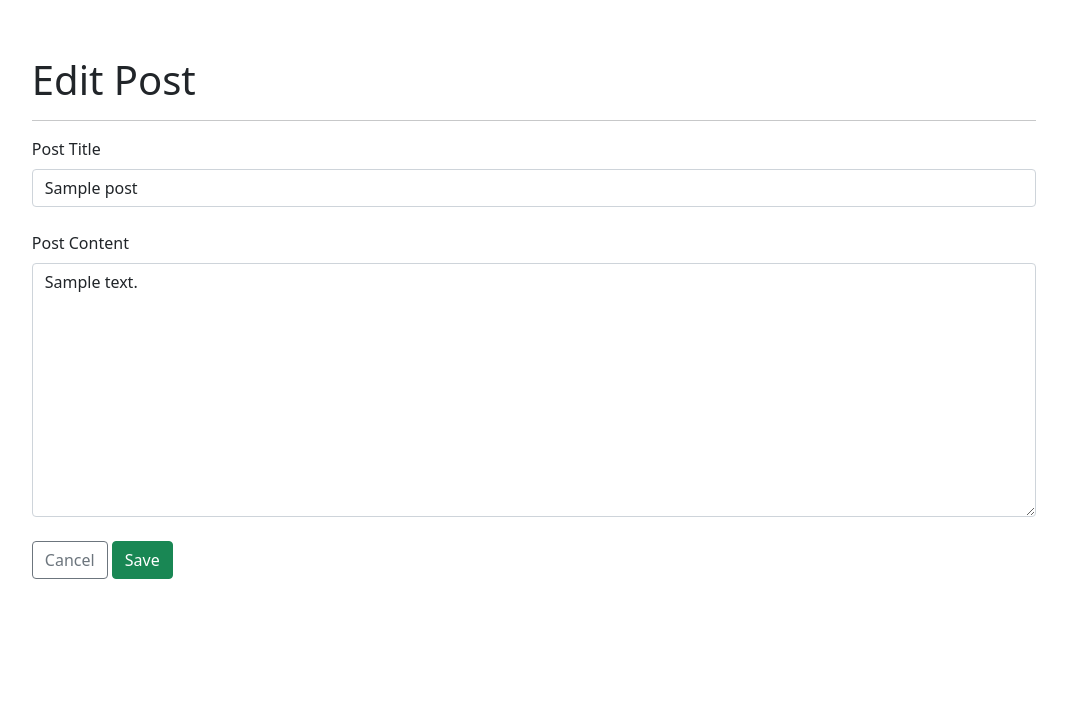
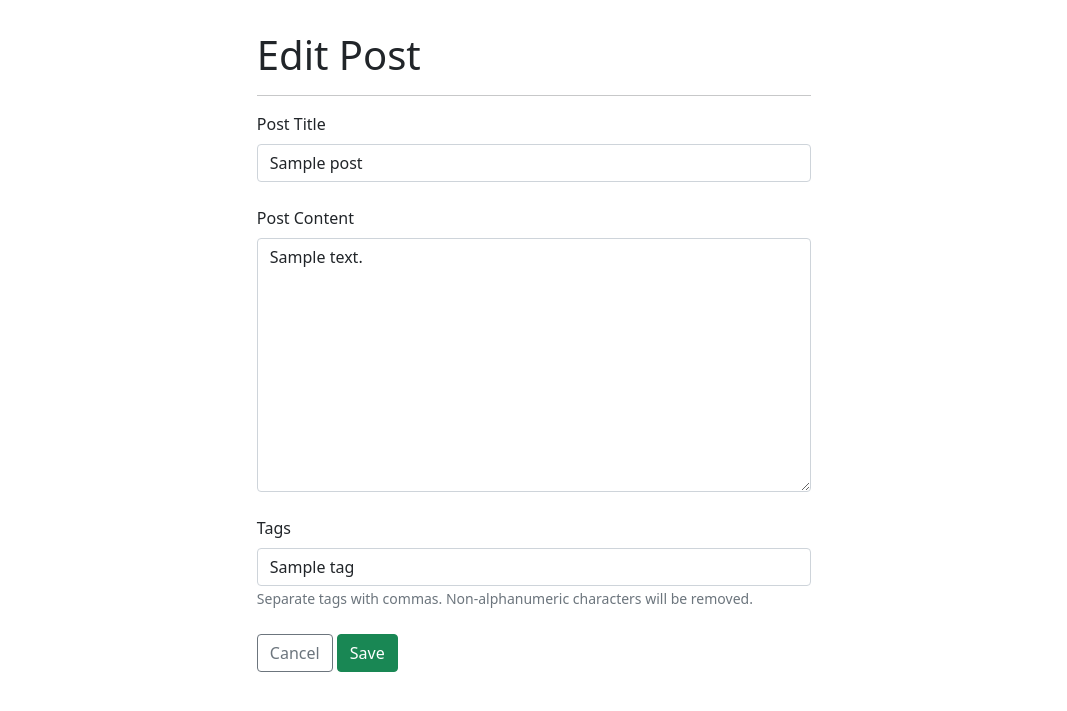
Before and after one commit to Woozical/sprinboard-23.1, a Flask app: page /posts/1/edit in a window 1280 px wide. Shown: the part 56-767 px from the top of the page, without its empty margins (106-1173 px from the left). Run offline with Flask 2, Linux system fonts and the light colour scheme; tables that the repository leaves empty hold one stand-in row (values such as "Sample post").

Commit message:
tag editing on posts

```diff
--- a/app.py
+++ b/app.py
@@ -2,6 +2,10 @@
 
 from flask import Flask, redirect, render_template, request, flash, session
 from models import db, connect_db, User, DEFAULT_IMG_URL, Post, Tag, PostTag
+
+FORBIDDEN_TAG_CHARS = [
+    "!","@",'#','$','%','^','('
+]
 
 app = Flask(__name__)
 app.config['SECRET_KEY'] = 'YOUR_KEY_HERE'
@@ -83,12 +87,12 @@ def submit_delete_user(user_id):
 
 @app.route('/posts/<int:post_id>')
 def post_view(post_id):
-    post = Post.query.get(post_id)
+    post = Post.query.get_or_404(post_id)
     return render_template('post.html', post=post)
 
 @app.route('/users/<int:user_id>/posts/new', methods=['GET'])
 def create_post_view(user_id):
-    user = User.query.get(user_id)
+    user = User.query.get_or_404(user_id)
     saved_content = session.get('FAILED_POST_CONTENT', '')
     saved_title = session.get('FAILED_POST_TITLE', '')
 
@@ -102,17 +106,13 @@ def submit_post_form(user_id):
     if title and content:
         new_post = Post(title=title, content=content, poster_id=user_id)
 
-
         if request.form['post-tags']:
-            # Split and clean whitespace off tags
-            tag_list = request.form['post-tags'].split(',')
-            for i in range(len(tag_list)):
-                tag_list[i] = " ".join(tag_list[i].split())
+            # Clean input
+            tag_list = trim_tag_input_string(request.form['post-tags'])
 
             # Append Tags to the Post object
-            for tag in create_tags(list(set(tag_list))):
+            for tag in create_tags(tag_list):
                 new_post.tags.append(tag)
-
 
         db.session.add(new_post)
         try:
@@ -137,7 +137,7 @@ def submit_post_form(user_id):
 
 @app.route('/posts/<int:post_id>/edit', methods=['GET'])
 def post_edit_form_view(post_id):
-    post = Post.query.get(post_id)
+    post = Post.query.get_or_404(post_id)
     return render_template('edit-post-form.html', post=post)
 
 @app.route('/posts/<int:post_id>/edit', methods=['POST'])
@@ -154,6 +154,21 @@ def post_edit_submission(post_id):
     else:
         flash('Post content body is required. Previous post content was kept.', 'info')
 
+
+    # tags
+    if not request.form['post-tags']:
+        PostTag.query.filter_by(post_id=post_id).delete()
+    else:
+        tag_list = trim_tag_input_string(request.form['post-tags'])
+
+        # Delete tags from post that are now missing from edit input
+        missing_ids = [x[0] for x in db.session.query(Tag.id).filter(Tag.name.notin_(tag_list)).all()]
+
+        PostTag.query.filter((PostTag.post_id == post_id), (PostTag.tag_id.in_(missing_ids))).delete()
+
+        # tag additions
+        for tag in create_tags(tag_list):
+            post.tags.append(tag)
 
     db.session.add(post)
     db.session.commit()
@@ -194,3 +209,22 @@ def create_tags(tag_names):
             output.append(new_tag)
 
     return output
+
+def trim_tag_input_string(input_str):
+
+    string = "".join(
+        [char for char in input_str if char.isalnum() or char == "," or char == " "]
+    )
+    #lowercase and strip trailing commas and whitespace
+    string = string.lower().strip(", ")
+    # split each tag
+    tag_list = string.split(',')
+
+    # Remove excess whitespace within each tag
+    tag_list = [" ".join(tag_list[i].split()) for i in range(len(tag_list))]
+
+    #remove duplicates, remove empty string that may have slipped through
+    tag_list = set(tag_list)
+    if '' in tag_list: tag_list.remove('')
+    tag_list = list(tag_list)
+    return tag_list
--- a/models.py
+++ b/models.py
@@ -85,6 +85,15 @@ class Post(db.Model):
         """Returns a string in a date format (e.g. Aug 10, 2011)"""
         return self.created_at.strftime("%B %d, %Y")
 
+    @property
+    def tags_as_string(self):
+        output = ""
+        if self.tags:
+            for tag in self.tags:
+                output = output + tag.name + ", "
+
+        return output.rstrip(", ")
+
 class Tag(db.Model):
     __tablename__ = "tags"
 
--- a/templates/create-post-form.html
+++ b/templates/create-post-form.html
@@ -17,8 +17,8 @@
     </div>
     <div class="form-group">
         <label for="post-tags" class="form-label">Tags</label>
-        <input class="form-control" type="text" name="post-tags" placeholder="pets, summer, etc.">
-        <small class="form-text text-muted">Separate tags with commas</small>
+        <input class="form-control" type="text" name="post-tags" placeholder="pets, summer, etc." maxlength=50>
+        <small class="form-text text-muted">Separate tags with commas. Non-alphanumeric characters will be removed.</small>
     </div>
     <br>
     <a href="/users/{{user.id}}" class="btn btn-outline-secondary">Cancel</a>
--- a/templates/edit-post-form.html
+++ b/templates/edit-post-form.html
@@ -3,7 +3,7 @@
 {% block title %}Edit Post{% endblock %}
 
 {% block content %}
-<div class="container">
+<div class="container view50">
 <form action="/posts/{{post.id}}/edit" method="POST" class="submission-form">
     <h1>Edit Post</h1>
     <hr>
@@ -18,10 +18,15 @@
     </div>
     <br>
     <div class="form-group">
+        <label for="post-tags", class="form-label">Tags</label>
+        <input class="form-control" name="post-tags" type="text" value="{{post.tags_as_string}}">
+        <small class="form-text text-muted">Separate tags with commas. Non-alphanumeric characters will be removed.</small>
+    </div>
+    <br>
+    <div class="form-group">
         <a href="/posts/{{post.id}}" class="btn btn-outline-secondary">Cancel</a>
         <button type="submit" class="btn btn-success">Save</button>
     </div>
-
 </form>
 </div>
 {% endblock %}
```
